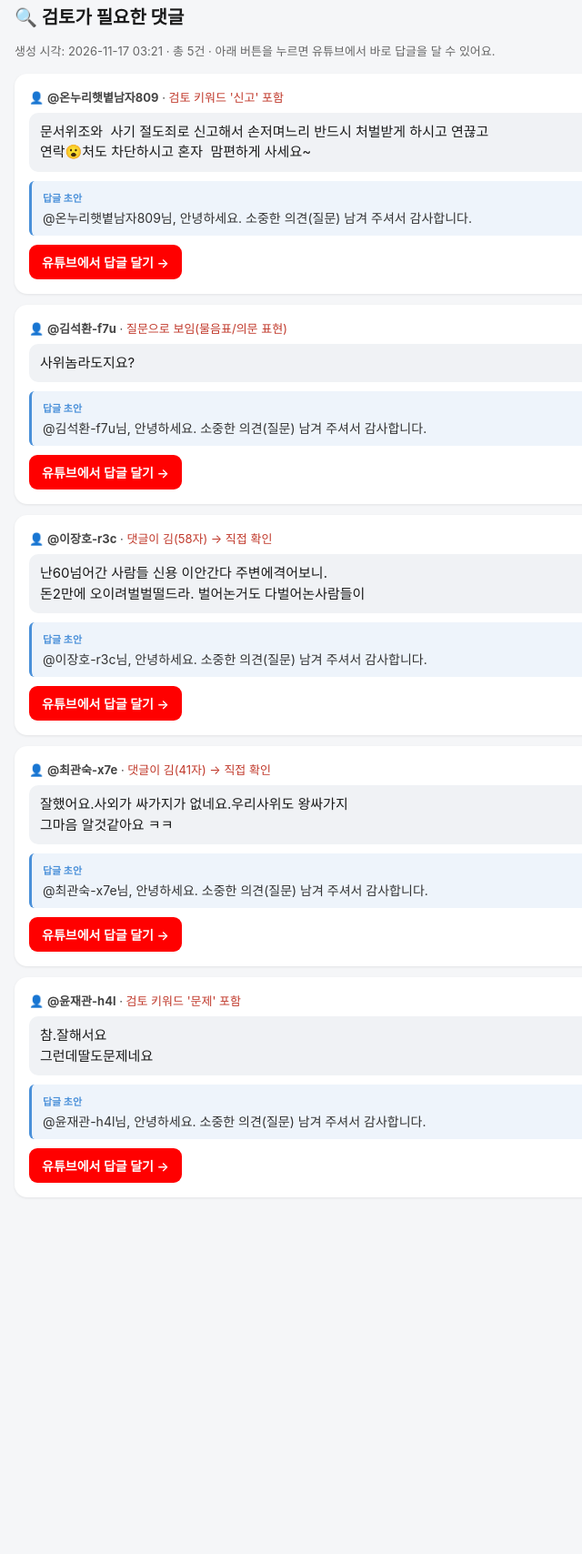
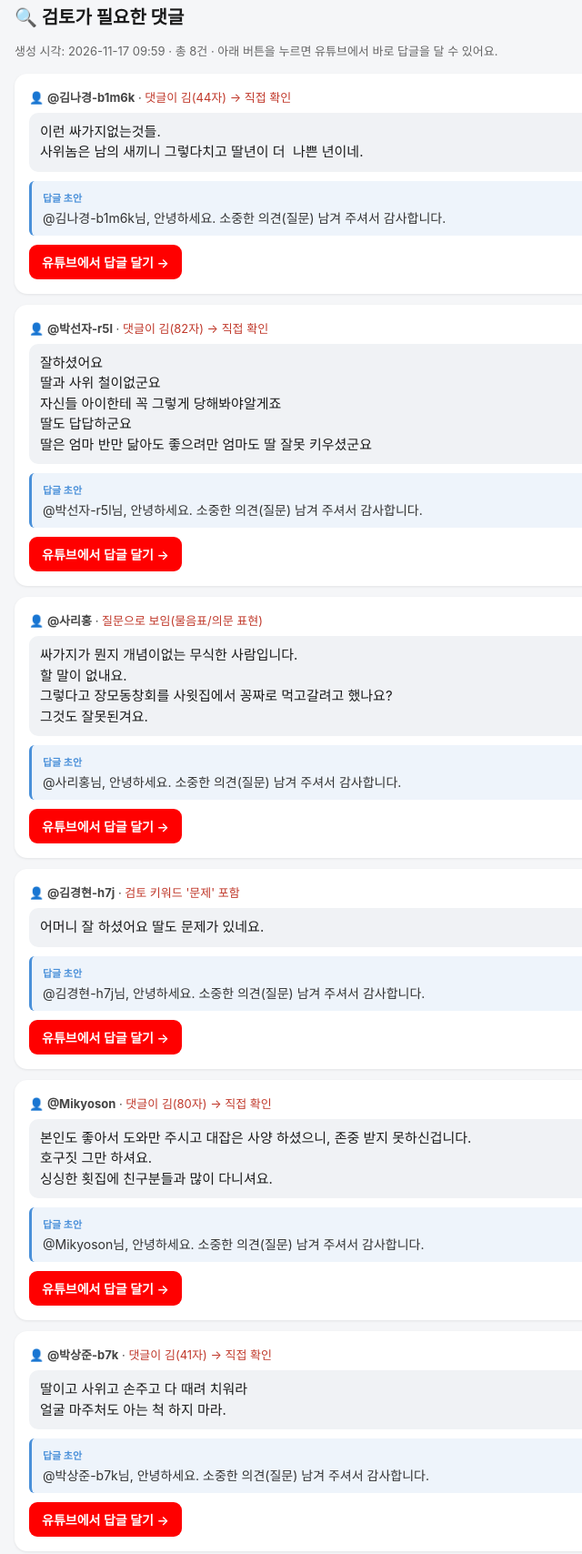
Before and after one commit to ykwanghee-lab/yt-comment-bot, a plain HTML site: page bot/검토필요_사연이짱.html in a window 1280 px wide. Shown: the part 59-1767 px from the top of the page at 91% size, without its empty margins (0-640 px from the left). Before the commit the page ends 1403 px from the top, so only its background shows below. Drawn offline with Linux system fonts and the light colour scheme.

Commit message:
bot 2026-11-17 09:59

```diff
--- a/bot/검토필요_사연이짱.html
+++ b/bot/검토필요_사연이짱.html
@@ -25,8 +25,55 @@
 <body>
   <div class="ch">📺 사연이짱</div>
   <h1>🔍 검토가 필요한 댓글</h1>
-  <div class="sub">생성 시각: 2026-11-17 03:21 · 총 5건 · 아래 버튼을 누르면 유튜브에서 바로 답글을 달 수 있어요.</div>
+  <div class="sub">생성 시각: 2026-11-17 09:59 · 총 8건 · 아래 버튼을 누르면 유튜브에서 바로 답글을 달 수 있어요.</div>
 
+        <div class="card">
+          <div class="meta">👤 <b>@김나경-b1m6k</b> · <span class="reason">댓글이 김(44자) → 직접 확인</span></div>
+          <div class="comment">이런 싸가지없는것들.
+사위놈은 남의 새끼니 그렇다치고 딸년이 더  나쁜 년이네.</div>
+          <div class="draft"><span class="label">답글 초안</span>@김나경-b1m6k님, 안녕하세요. 소중한 의견(질문) 남겨 주셔서 감사합니다. </div>
+          <a class="btn" href="https://www.youtube.com/watch?v=7f_zcKevBo0&amp;lc=UgyYckQf4BpRVEL0Jsh4AaABAg" target="_blank">유튜브에서 답글 달기 →</a>
+        </div>
+        <div class="card">
+          <div class="meta">👤 <b>@박선자-r5l</b> · <span class="reason">댓글이 김(82자) → 직접 확인</span></div>
+          <div class="comment">잘하셨어요
+딸과 사위 철이없군요
+자신들 아이한테 꼭 그렇게 당해봐야알게죠
+딸도 답답하군요
+딸은 엄마 반만 닮아도 좋으려만 엄마도 딸 잘못 키우셨군요</div>
+          <div class="draft"><span class="label">답글 초안</span>@박선자-r5l님, 안녕하세요. 소중한 의견(질문) 남겨 주셔서 감사합니다. </div>
+          <a class="btn" href="https://www.youtube.com/watch?v=7f_zcKevBo0&amp;lc=Ugxd0pBe36TNICxote14AaABAg" target="_blank">유튜브에서 답글 달기 →</a>
+        </div>
+        <div class="card">
+          <div class="meta">👤 <b>@사리홍</b> · <span class="reason">질문으로 보임(물음표/의문 표현)</span></div>
+          <div class="comment">싸가지가 뭔지 개념이없는 무식한 사람입니다.
+할 말이 없내요.
+그렇다고 장모동창회를 사윗집에서 꽁짜로 먹고갈려고 했나요?
+그것도 잘못된겨요.</div>
+          <div class="draft"><span class="label">답글 초안</span>@사리홍님, 안녕하세요. 소중한 의견(질문) 남겨 주셔서 감사합니다. </div>
+          <a class="btn" href="https://www.youtube.com/watch?v=7f_zcKevBo0&amp;lc=UgxwXqP_U8PpZ4Tl1G94AaABAg" target="_blank">유튜브에서 답글 달기 →</a>
+        </div>
+        <div class="card">
+          <div class="meta">👤 <b>@김경현-h7j</b> · <span class="reason">검토 키워드 &#x27;문제&#x27; 포함</span></div>
+          <div class="comment">어머니 잘 하셨어요 딸도 문제가 있네요.</div>
+          <div class="draft"><span class="label">답글 초안</span>@김경현-h7j님, 안녕하세요. 소중한 의견(질문) 남겨 주셔서 감사합니다. </div>
+          <a class="btn" href="https://www.youtube.com/watch?v=7f_zcKevBo0&amp;lc=UgzQQGrCcY0Vi2wsjlZ4AaABAg" target="_blank">유튜브에서 답글 달기 →</a>
+        </div>
+        <div class="card">
+          <div class="meta">👤 <b>@Mikyoson</b> · <span class="reason">댓글이 김(80자) → 직접 확인</span></div>
+          <div class="comment">본인도 좋아서 도와만 주시고 대잡은 사양 하셨으니, 존중 받지 못하신겁니다.
+호구짓 그만 하셔요.
+싱싱한 횟집에 친구분들과 많이 다니셔요.</div>
+          <div class="draft"><span class="label">답글 초안</span>@Mikyoson님, 안녕하세요. 소중한 의견(질문) 남겨 주셔서 감사합니다. </div>
+          <a class="btn" href="https://www.youtube.com/watch?v=7f_zcKevBo0&amp;lc=UgzfI3PmLX1mmRHKQS14AaABAg" target="_blank">유튜브에서 답글 달기 →</a>
+        </div>
+        <div class="card">
+          <div class="meta">👤 <b>@박상준-b7k</b> · <span class="reason">댓글이 김(41자) → 직접 확인</span></div>
+          <div class="comment">딸이고 사위고 손주고 다 때려 치워라
+얼굴 마주처도 아는 척 하지 마라.</div>
+          <div class="draft"><span class="label">답글 초안</span>@박상준-b7k님, 안녕하세요. 소중한 의견(질문) 남겨 주셔서 감사합니다. </div>
+          <a class="btn" href="https://www.youtube.com/watch?v=7f_zcKevBo0&amp;lc=UgyPoc_Vn4NSx7BHjZx4AaABAg" target="_blank">유튜브에서 답글 달기 →</a>
+        </div>
         <div class="card">
           <div class="meta">👤 <b>@온누리햇볕남자809</b> · <span class="reason">검토 키워드 &#x27;신고&#x27; 포함</span></div>
           <div class="comment">문서위조와  사기 절도죄로 신고해서 손저며느리 반드시 처벌받게 하시고 연끊고
@@ -40,25 +87,4 @@
           <div class="draft"><span class="label">답글 초안</span>@김석환-f7u님, 안녕하세요. 소중한 의견(질문) 남겨 주셔서 감사합니다. </div>
           <a class="btn" href="https://www.youtube.com/watch?v=7f_zcKevBo0&amp;lc=UgyMDDwgTerqdBF9n3V4AaABAg" target="_blank">유튜브에서 답글 달기 →</a>
         </div>
-        <div class="card">
-          <div class="meta">👤 <b>@이장호-r3c</b> · <span class="reason">댓글이 김(58자) → 직접 확인</span></div>
-          <div class="comment">난60넘어간 사람들 신용 이안간다 주변에격어보니.
-돈2만에 오이려벌벌떨드라. 벌어논거도 다벌어논사람들이</div>
-          <div class="draft"><span class="label">답글 초안</span>@이장호-r3c님, 안녕하세요. 소중한 의견(질문) 남겨 주셔서 감사합니다. </div>
-          <a class="btn" href="https://www.youtube.com/watch?v=7f_zcKevBo0&amp;lc=UgyF-byeFjKtiubNRDR4AaABAg" target="_blank">유튜브에서 답글 달기 →</a>
-        </div>
-        <div class="card">
-          <div class="meta">👤 <b>@최관숙-x7e</b> · <span class="reason">댓글이 김(41자) → 직접 확인</span></div>
-          <div class="comment">잘했어요.사외가 싸가지가 없네요.우리사위도 왕싸가지
-그마음 알것같아요 ㅋㅋ</div>
-          <div class="draft"><span class="label">답글 초안</span>@최관숙-x7e님, 안녕하세요. 소중한 의견(질문) 남겨 주셔서 감사합니다. </div>
-          <a class="btn" href="https://www.youtube.com/watch?v=7f_zcKevBo0&amp;lc=Ugws_mTubaDyOYdGyo54AaABAg" target="_blank">유튜브에서 답글 달기 →</a>
-        </div>
-        <div class="card">
-          <div class="meta">👤 <b>@윤재관-h4l</b> · <span class="reason">검토 키워드 &#x27;문제&#x27; 포함</span></div>
-          <div class="comment">참.잘해서요
-그런데딸도문제네요</div>
-          <div class="draft"><span class="label">답글 초안</span>@윤재관-h4l님, 안녕하세요. 소중한 의견(질문) 남겨 주셔서 감사합니다. </div>
-          <a class="btn" href="https://www.youtube.com/watch?v=7f_zcKevBo0&amp;lc=UgzzIQuAkPNGnqfuLwl4AaABAg" target="_blank">유튜브에서 답글 달기 →</a>
-        </div>
 </body></html>
```
Also changed, not shown: bot/검토필요_The_Great_Silence.html (+1 -1 lines), bot/검토필요_petzzangs.html (+1 -1 lines), bot/검토필요_人生の便り.html (+1 -1 lines), bot/검토필요_돈의뿌리.html (+11 -1 lines), bot/검토필요_무비세상.html (+1 -1 lines), bot/검토필요_씬(Cine)21.html (+1 -1 lines), bot/검토필요_역사재미짱.html (+1 -1 lines), bot/알림보낸검토.json (+7 -0 lines), bot/이미처리한댓글_사연이짱.json (+21 -0 lines), index.html (+18 -6 lines), bot/run_log.txt.
